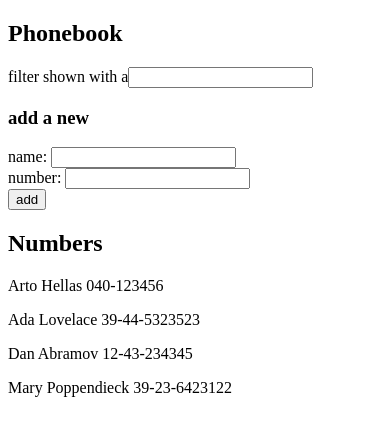
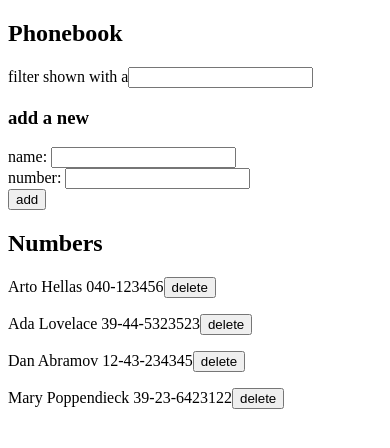
Before and after one commit to furquan-lp/fullstack_part2, a React (Create React App) app: page / in a window 390 px wide. Shown: the top 448 px of the page. Built offline with nearby package versions, Linux system fonts and the light colour scheme; data requests are answered from the project's data file.

Commit message:
2.17: Phonebook step9

```diff
--- a/src/App.js
+++ b/src/App.js
@@ -18,7 +18,7 @@ const App = () => {
   const [searchText, setSearch] = useState('');
 
   useEffect(() => phonebook.getAll()
-    .then(response => setPersons(response)), []);
+    .then(response => setPersons(response)), [persons]);
 
   const addName = (event) => {
     event.preventDefault();
@@ -35,6 +35,13 @@ const App = () => {
     }
   };
 
+  const handleDelete = (event) => {
+    if (window.confirm(`Are you sure you want to delete ${event.target.parentNode.firstChild.data}?`)) {
+      phonebook.remove(event.target.id);
+      setPersons(persons.filter(person => person.id !== event.target.id));
+    }
+  };
+
   const handleNameChange = (event) =>
     setNewPerson({ name: event.target.value, number: newPerson.number });
   const handleNumChange = (event) =>
@@ -48,7 +55,7 @@ const App = () => {
       <h3>add a new</h3>
       <Form onSubmit={addName} newPerson={newPerson} handleName={handleNameChange} handleNum={handleNumChange} />
       <h2>Numbers</h2>
-      <Filter persons={persons} searchText={searchText} setSearch={setSearch} />
+      <Filter persons={persons} searchText={searchText} setSearch={setSearch} delButton={handleDelete} />
     </div>
   );
 };
--- a/src/components/Filter.js
+++ b/src/components/Filter.js
@@ -1,12 +1,14 @@
-const Person = ({ person }) => <p>{person.name} {person.number}</p>;
+const Person = ({ person, delButton, buttonId }) =>
+  <p>{person.name} {person.number}<button id={buttonId} onClick={delButton}>delete</button></p>;
 
-const Filter = ({ persons, searchText }) => {
+const Filter = ({ persons, searchText, delButton }) => {
   const personsToShow = searchText === '' ? persons
     : persons.filter(person => person.name.toLowerCase().includes(searchText.toLowerCase()));
   return (
     <>
       {personsToShow.map(person =>
-        <Person key={person.name + person.number} person={person} />)}
+        <Person key={person.name + person.number} person={person}
+          delButton={delButton} buttonId={person.id} />)}
     </>
   );
 }
--- a/src/services/phoneNos.js
+++ b/src/services/phoneNos.js
@@ -11,9 +11,12 @@ const create = newObject => {
     return request.then(response => response.data);
 };
 
+const remove = id => axios.delete(`${baseUrl}/${id}`);
+
+
 const update = (id, newObject) => {
     const request = axios.put(`${baseUrl}/${id}`, newObject);
     return request.then(response => response.data);
 };
 
-export default { getAll, create, update };
+export default { getAll, create, remove, update };
```
